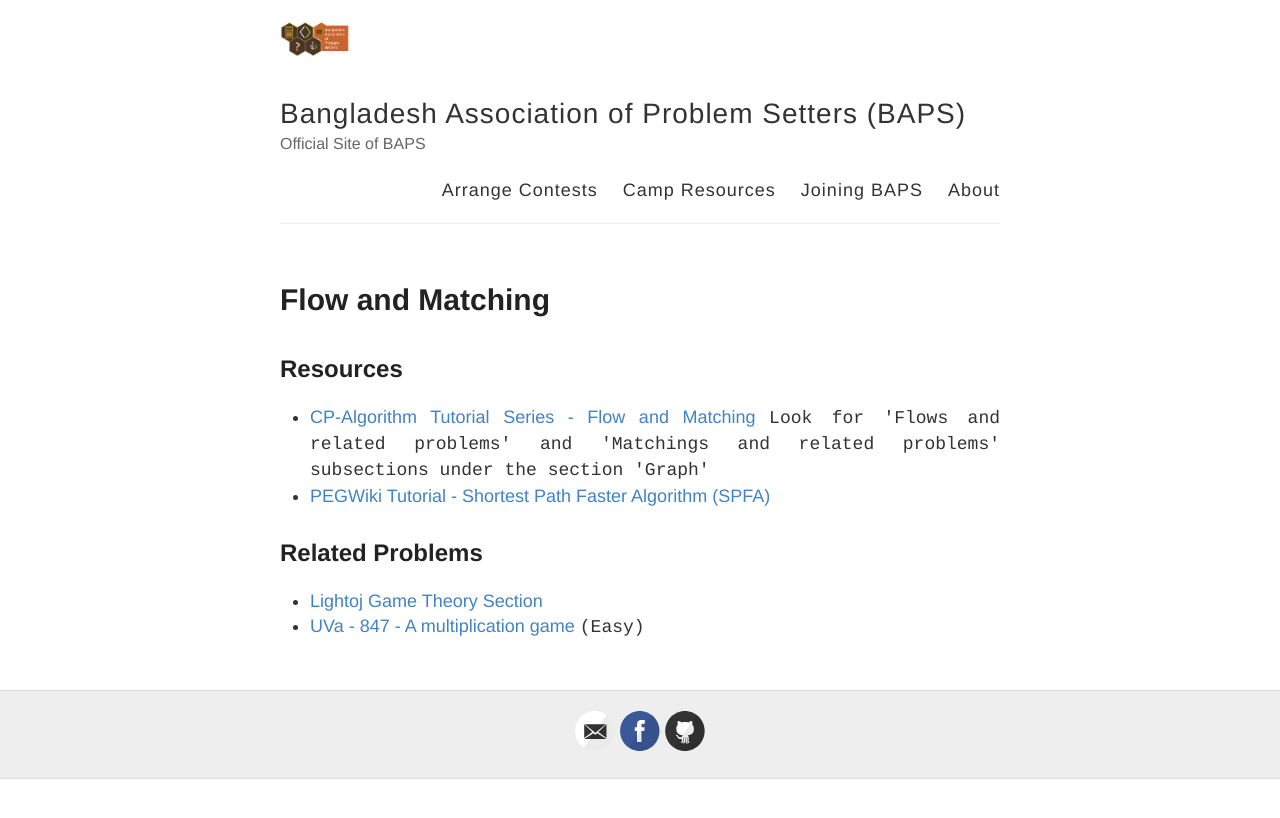
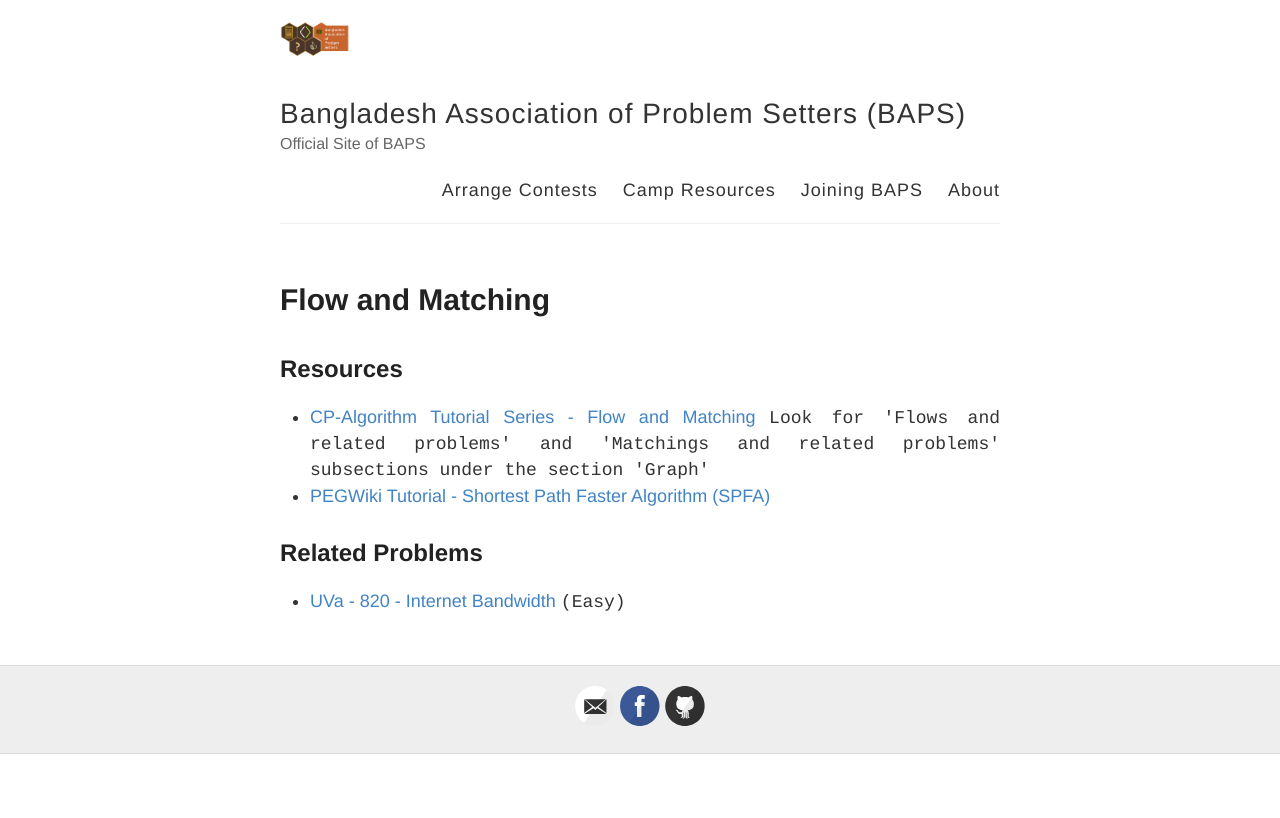
Before and after one commit to baps-bgd/baps-bgd.github.io, a Jekyll site: the page built from _posts/2021-01-03-flow-matching.md, in a window 1280 px wide. Shown: the top 818 px of the page. Built offline with Jekyll 4.4.1, drawn with Linux system fonts in a browser that asks for light colours.

Commit message:
Update 2021-01-03-flow-matching.md

```diff
--- a/_posts/2021-01-03-flow-matching.md
+++ b/_posts/2021-01-03-flow-matching.md
@@ -12,5 +12,4 @@
 
 ## Related Problems
 
-- [Lightoj Game Theory Section](http://lightoj.com/volume_problemcategory.php?main_category=Game%20Theory){:target="\_blank"}
-- [UVa - 847 - A multiplication game](https://onlinejudge.org/external/8/847.pdf){:target="\_blank"} `(Easy)`
+- [UVa - 820 - Internet Bandwidth](https://onlinejudge.org/external/8/820.pdf){:target="\_blank"} `(Easy)`
```
